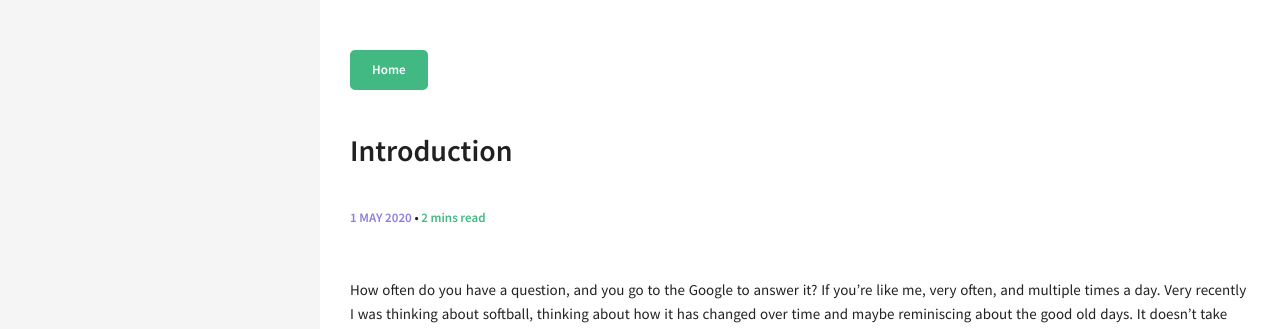
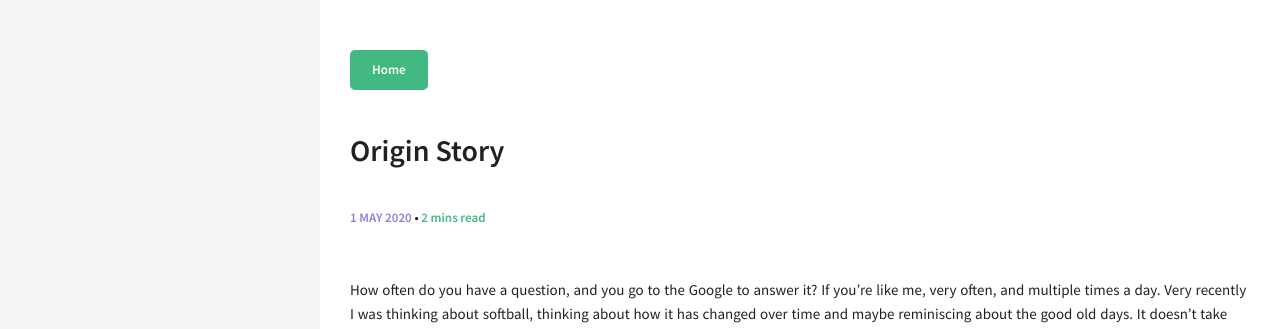
Before and after one commit to jenyeeiam/stats_blog, a Jekyll site: the page built from _posts/2020-05-01-introduction.md, in a window 1280 px wide. Shown: the top 329 px of the page. Built offline with Jekyll 4.4.1, drawn with Linux system fonts in a browser that asks for light colours.

Commit message:
first blog title change

```diff
--- a/_posts/2020-05-01-introduction.md
+++ b/_posts/2020-05-01-introduction.md
@@ -1,6 +1,6 @@
 ---
 layout: post
-title:  "Introduction"
+title:  "Origin Story"
 date:   2020-05-01 15:07:19
 categories: [about]
 comments: true
```
